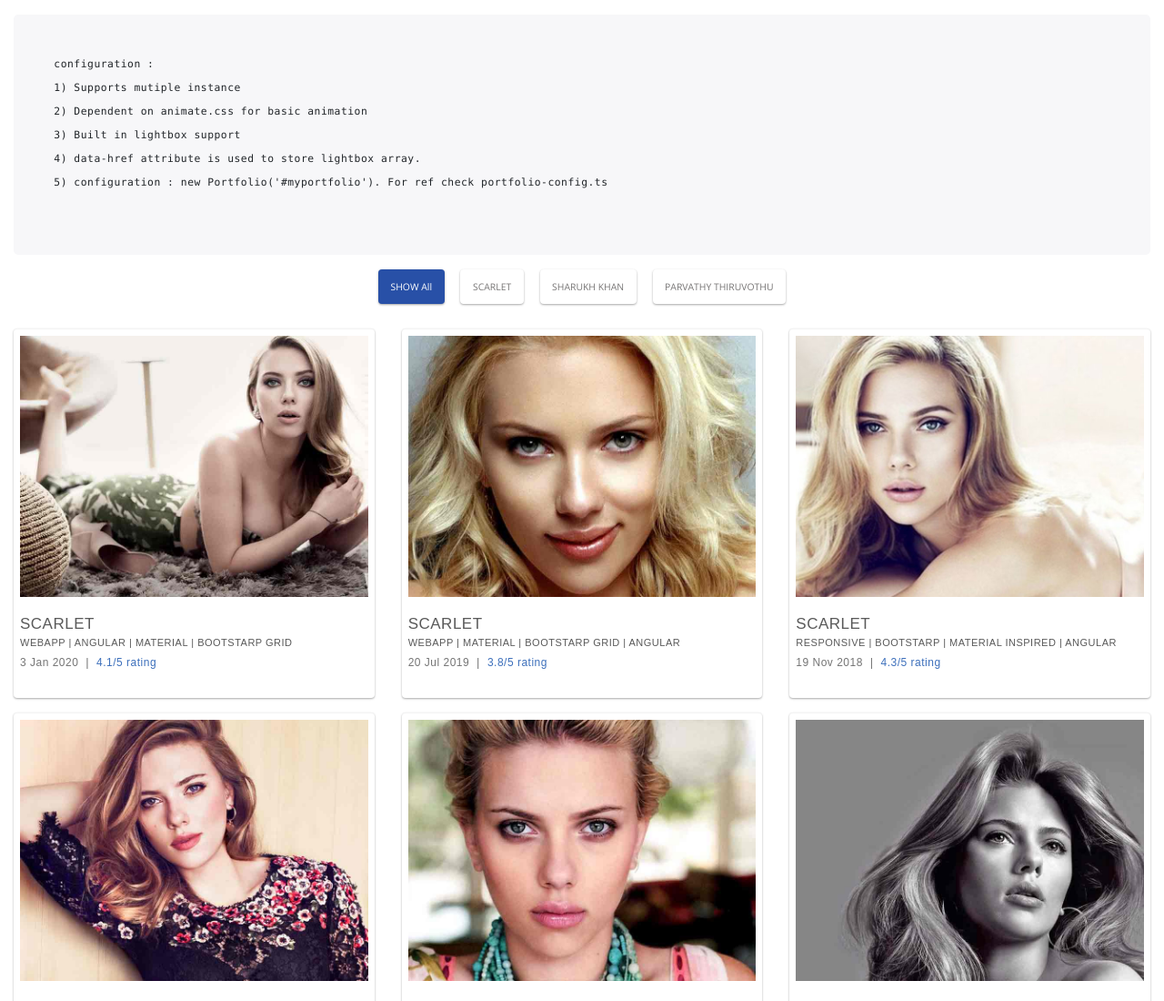
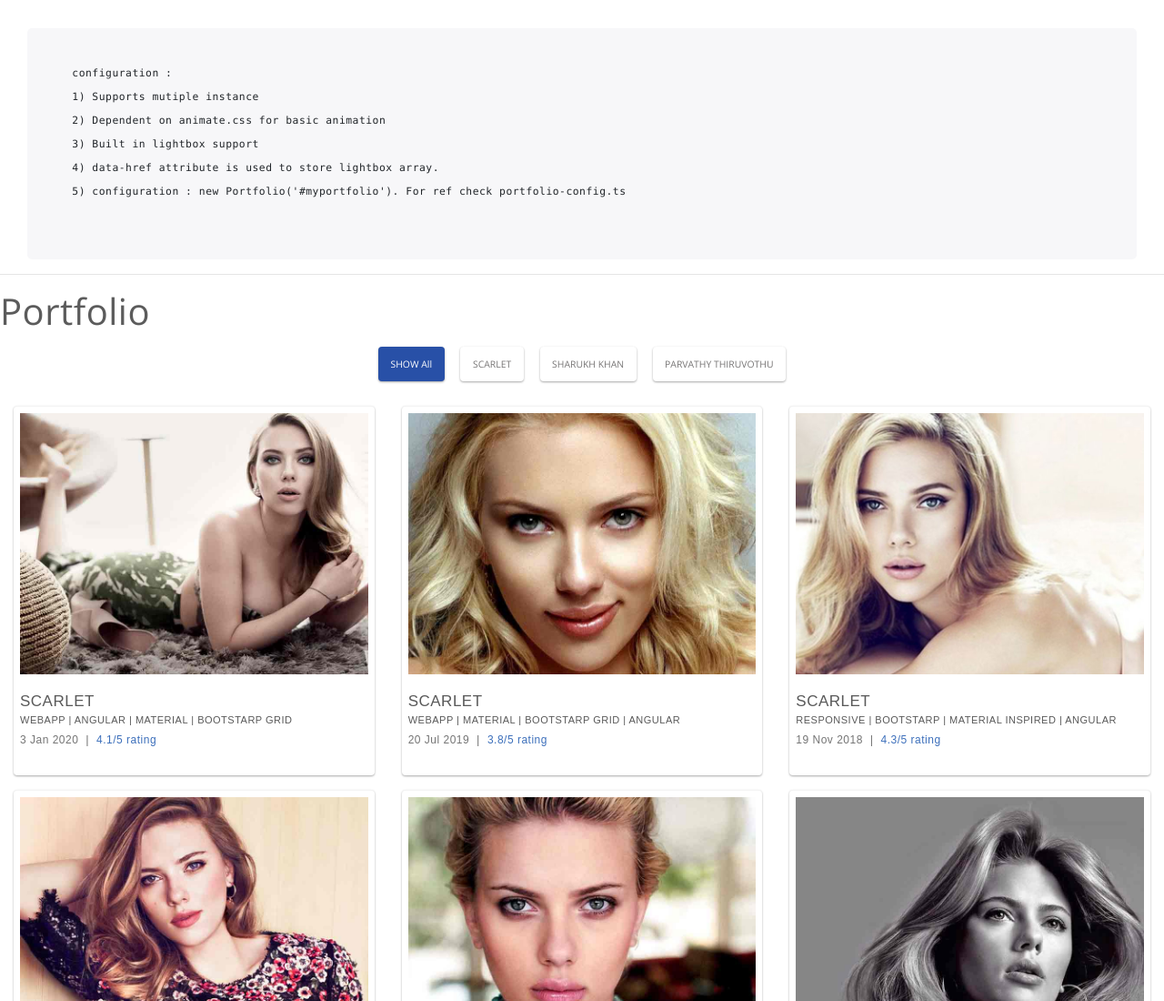
Before and after one commit to arunbharath91/Portfolio, a website built with webpack: page src/index.html in a window 1280 px wide. Shown: the top 1100 px of the page at 91% size. Built offline with nearby package versions, Linux system fonts and the light colour scheme.

Commit message:
++update

```diff
--- a/src/index.html
+++ b/src/index.html
@@ -30,6 +30,8 @@
     </code>
     </pre>
   </div>
+  <hr/>
+  <h1>Portfolio</h1>
   <portfolio id="myportfolio" class="portfolio">
     <div class="container-fluid">
       <div class="filter">
--- a/src/style.scss
+++ b/src/style.scss
@@ -23,10 +23,13 @@ body {
 
 pre {
   display: block;
+  font-size: 87.5%;
   color: #212529;
   background-color: #f7f7f9;
-  padding: 15px;
+  padding: 10px 20px;
+  margin: 15px;
   border-radius: 5px;
+  overflow-y: auto;
 }
 code {
     line-height: 26px;
```
